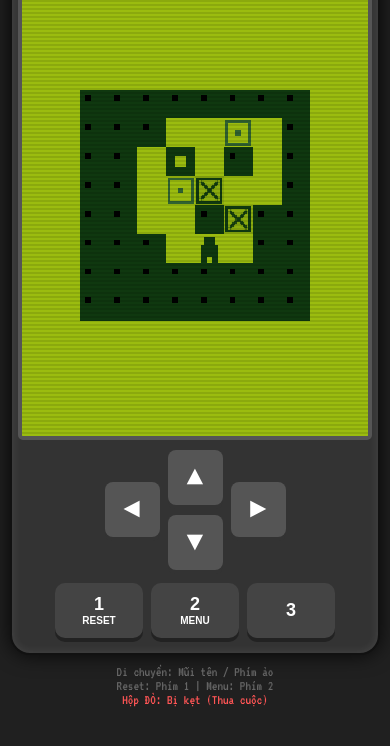
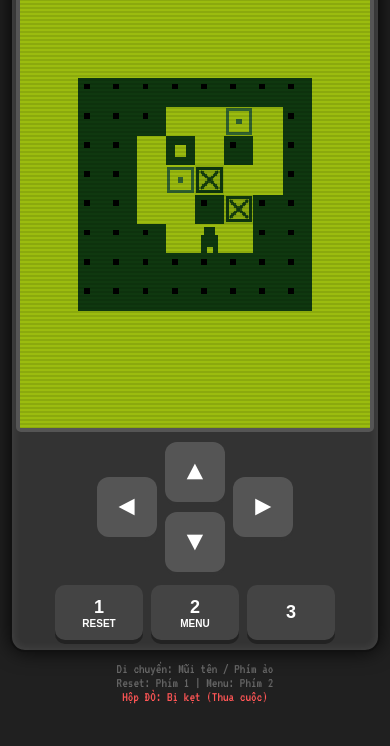
Before and after one commit to locabc/sokoban, a plain HTML site: page index.html in a window 390 px wide. Shown: the part 114-860 px from the top of the page. Drawn offline with Linux system fonts and the light colour scheme.

Commit message:
toi uu android

```diff
--- a/index.html
+++ b/index.html
@@ -131,20 +131,21 @@
             margin-top: 15px;
             display: grid;
             grid-template-columns: repeat(3, 1fr);
-            gap: 12px; /* Tăng khoảng cách nút */
+            gap: 12px;
             width: 100%;
             max-width: 280px;
         }
 
         .key {
             background: #444; color: white; border: none; border-radius: 10px;
-            padding: 0; /* Xóa padding để canh giữa text dễ hơn */
-            font-family: sans-serif; font-size: 16px; font-weight: bold;
+            padding: 0;
+            font-family: sans-serif; font-size: 18px; font-weight: bold;
             box-shadow: 0 4px 0 #222; cursor: pointer; text-align: center;
-            height: 50px; /* Cao hơn để dễ bấm */
+            height: 55px; /* Tăng chiều cao */
             display: flex; flex-direction: column; justify-content: center; align-items: center;
-            touch-action: manipulation; /* Tối ưu cảm ứng */
+            touch-action: none; /* Quan trọng: Ngăn trình duyệt xử lý touch, giảm delay */
             -webkit-tap-highlight-color: transparent;
+            user-select: none;
         }
         .key:active { transform: translateY(4px); box-shadow: 0 0 0 #222; background: #333; }
 
@@ -155,15 +156,16 @@
         }
 
         .d-btn {
-            width: 60px; height: 50px; /* Nút điều hướng to hơn */
-            background: #555; border-radius: 8px;
-            color: white; font-size: 24px;
+            width: 65px; height: 60px; /* To hơn nữa cho dễ bấm */
+            background: #555; border-radius: 12px;
+            color: white; font-size: 28px;
             display: flex; justify-content: center;
             align-items: center;
             box-shadow: 0 4px 0 #333;
             cursor: pointer;
-            touch-action: manipulation;
+            touch-action: none; /* Quan trọng: Loại bỏ delay 300ms và scroll */
             -webkit-tap-highlight-color: transparent;
+            user-select: none;
         }
         .d-btn:active { transform: translateY(4px); box-shadow: none; background: #444; }
 
@@ -178,14 +180,15 @@
         /* Mobile Optimization Specifics */
         @media (max-width: 480px) {
             body {
-                padding: 10px 0;
-                justify-content: center; /* Canh giữa theo chiều dọc */
+                padding: 5px 0;
+                justify-content: center;
             }
 
             #phone-case {
-                padding: 15px 10px;
-                border-width: 2px; /* Giảm độ dày viền */
-                width: 98%;
+                padding: 10px 8px;
+                border-width: 2px;
+                width: 100%;
+                border-radius: 15px;
             }
 
             #nokia-logo {
@@ -193,7 +196,6 @@
                 margin-bottom: 5px;
             }
 
-            /* Thu nhỏ màn hình game một chút nếu điện thoại quá nhỏ */
             #screen-container {
                 width: 100%;
                 height: auto;
@@ -206,17 +208,14 @@
             }
 
             .d-btn {
-                width: 55px; /* Điều chỉnh cho vừa chiều ngang */
-                height: 55px; /* Tăng chiều cao để dễ bấm */
-                font-size: 28px;
+                width: 60px;
+                height: 60px; /* Nút vuông vức dễ bấm */
             }
 
             .key {
                 height: 55px;
-                font-size: 18px;
             }
 
-            /* Ẩn hướng dẫn nếu màn hình quá ngắn */
             @media (max-height: 650px) {
                 .instruction { display: none; }
             }
@@ -239,27 +238,29 @@
             </div>
             <div id="pause-menu">
                 <h2>MENU</h2>
-                <p onclick="togglePause()">QUAY LAI (2)</p>
-                <p onclick="resetLevel()">CHOI LAI (1)</p>
+                <!-- Sử dụng onpointerdown để thống nhất sự kiện -->
+                <p onpointerdown="togglePause()">QUAY LAI (2)</p>
+                <p onpointerdown="resetLevel()">CHOI LAI (1)</p>
                 <div style="margin-top:10px; font-size: 16px;">Dung mui ten trai/phai<br>de chon man</div>
             </div>
         </div>
 
         <div id="keypad">
-            <!-- D-Pad Layout optimized for thumbs -->
+            <!-- D-Pad Area -->
+            <!-- SỬ DỤNG onpointerdown thay cho ontouchstart/mousedown để tránh bị nhận đôi sự kiện -->
             <div class="d-pad-area">
-                <div class="d-btn" onmousedown="handleInput('ArrowLeft')" ontouchstart="handleInput('ArrowLeft', event)">◄</div>
+                <div class="d-btn" onpointerdown="handleInput('ArrowLeft', event)">◄</div>
                 <div style="display:flex; flex-direction:column; gap:10px;">
-                    <div class="d-btn" onmousedown="handleInput('ArrowUp')" ontouchstart="handleInput('ArrowUp', event)">▲</div>
-                    <div class="d-btn" onmousedown="handleInput('ArrowDown')" ontouchstart="handleInput('ArrowDown', event)">▼</div>
+                    <div class="d-btn" onpointerdown="handleInput('ArrowUp', event)">▲</div>
+                    <div class="d-btn" onpointerdown="handleInput('ArrowDown', event)">▼</div>
                 </div>
-                <div class="d-btn" onmousedown="handleInput('ArrowRight')" ontouchstart="handleInput('ArrowRight', event)">►</div>
+                <div class="d-btn" onpointerdown="handleInput('ArrowRight', event)">►</div>
             </div>
 
             <!-- Action Keys -->
-            <button class="key" onmousedown="handleInput('1')" ontouchstart="handleInput('1', event)">1<br><span style="font-size:10px">RESET</span></button>
-            <button class="key" onmousedown="handleInput('2')" ontouchstart="handleInput('2', event)">2<br><span style="font-size:10px">MENU</span></button>
-            <button class="key" onmousedown="handleInput('3')" ontouchstart="handleInput('3', event)">3</button>
+            <button class="key" onpointerdown="handleInput('1', event)">1<br><span style="font-size:10px">RESET</span></button>
+            <button class="key" onpointerdown="handleInput('2', event)">2<br><span style="font-size:10px">MENU</span></button>
+            <button class="key" onpointerdown="handleInput('3', event)">3</button>
         </div>
     </div>
 
@@ -272,8 +273,6 @@
 <script>
 /**
  * SOKOBAN CUSTOM LEVELS
- * Imported from user's level.txt
- * 30 Levels total
  */
 
 const levelsRaw = [
@@ -343,12 +342,17 @@ const TILE_SIZE = 20;
 const COLORS = {
     bg: '#9bbc0f', wall: '#0f380f', floor: '#9bbc0f',
     goal: '#306230', box: '#8bac0f', boxOnGoal: '#0f380f', player: '#0f380f',
-    boxDead: '#d32f2f' // Màu đỏ cho box chết
+    boxDead: '#d32f2f'
 };
 
 const audioCtx = new (window.AudioContext || window.webkitAudioContext)();
 function playTone(freq, type, duration) {
-    if (audioCtx.state === 'suspended') audioCtx.resume();
+    if (audioCtx.state === 'suspended') {
+        // Không gọi resume ở đây nữa để tránh delay input
+        // Resume sẽ được xử lý một lần duy nhất trong handleInput
+    }
+    // Chỉ phát âm thanh nếu context đã chạy
+    if (audioCtx.state === 'running') {
         const osc = audioCtx.createOscillator();
         const gain = audioCtx.createGain();
         osc.type = type; osc.frequency.value = freq;
@@ -357,6 +361,7 @@ function playTone(freq, type, duration) {
         osc.start();
         gain.gain.exponentialRampToValueAtTime(0.00001, audioCtx.currentTime + duration);
         setTimeout(() => osc.stop(), duration * 1000);
+    }
 }
 
 const SFX = {
@@ -370,14 +375,17 @@ const SFX = {
 
 let canvas, ctx, currentLevelIndex = 0, grid = [], player = { x: 0, y: 0 }, steps = 0, isPaused = false, isGameWon = false;
 
+// --- BIẾN MỚI ĐỂ XỬ LÝ INPUT ---
+let lastInputTime = 0;
+const INPUT_COOLDOWN = 100; // 100ms debounce (ngăn nhận lệnh kép)
+
 function init() {
     canvas = document.getElementById('gameCanvas');
     ctx = canvas.getContext('2d');
-    // Sử dụng key lưu trữ mới để tránh xung đột với map cũ
+
     const saved = localStorage.getItem('nokia_sokoban_custom_lvl');
     if (saved) {
         const parsed = parseInt(saved);
-        // Đảm bảo index nằm trong giới hạn của danh sách level mới
         if (parsed >= 0 && parsed < levelsRaw.length) {
             currentLevelIndex = parsed;
         } else {
@@ -385,10 +393,6 @@ function init() {
         }
     }
     loadLevel(currentLevelIndex);
-    // Handle resize for responsive canvas
-    window.addEventListener('resize', () => {
-        // Optional: re-center or adjust logic if needed
-    });
     render();
 }
 
@@ -429,16 +433,12 @@ function checkWin() {
     return true;
 }
 
-// --- Deadlock Detection Code (Logic mới) ---
 function isWall(x, y) {
-    // Kiểm tra xem tọa độ có phải tường không
-    if (y < 0 || y >= grid.length || x < 0 || x >= grid[y].length) return true; // Ngoài biên coi như tường
+    if (y < 0 || y >= grid.length || x < 0 || x >= grid[y].length) return true;
     return grid[y][x] === '#';
 }
 
 function isCornerDeadlock(x, y) {
-    // Hộp ($) đang ở (x,y). Nó không phải là đích (vì gọi hàm này cho $)
-
     const wU = isWall(x, y - 1);
     const wD = isWall(x, y + 1);
     const wL = isWall(x - 1, y);
@@ -451,7 +451,6 @@ function isCornerDeadlock(x, y) {
 
     return false;
 }
-// -------------------------------------------
 
 function move(dx, dy) {
     if(isPaused || isGameWon) return;
@@ -488,13 +487,26 @@ function togglePause() {
     document.getElementById('pause-menu').style.display = isPaused ? 'flex' : 'none';
 }
 
-// Xử lý input cho cả chuột và cảm ứng
+// --- HÀM XỬ LÝ INPUT ĐÃ TỐI ƯU ---
 function handleInput(k, e) {
     if (e) {
-        e.preventDefault(); // Ngăn hành động mặc định như click chuột lần 2, zoom
+        // Ngăn hành động mặc định (scroll, zoom, mouse emulation)
+        e.preventDefault();
+        e.stopPropagation();
     }
 
-    if(audioCtx.state === 'suspended') audioCtx.resume();
+    // 1. Kích hoạt âm thanh một lần duy nhất (User Interaction Requirement)
+    if(audioCtx.state === 'suspended') {
+        audioCtx.resume();
+    }
+
+    // 2. Kiểm tra Cooldown (Ngăn Double Click/Ghost Click)
+    const now = Date.now();
+    if (now - lastInputTime < INPUT_COOLDOWN) {
+        return; // Bỏ qua nếu ấn quá nhanh (dưới 100ms)
+    }
+    lastInputTime = now;
+
     if(k === '1') return resetLevel();
     if(k === '2') return togglePause();
 
@@ -510,6 +522,7 @@ function handleInput(k, e) {
     if(k==='ArrowRight') move(1,0);
 }
 
+// Keyboard Listener
 document.addEventListener('keydown', e => {
     if(["ArrowUp","ArrowDown","ArrowLeft","ArrowRight"].includes(e.code)) e.preventDefault();
     let k = e.code;
@@ -518,7 +531,6 @@ document.addEventListener('keydown', e => {
 });
 
 function drawTile(x, y, c, s=false) {
-    // Tự động tính toán lại scale nếu màn hình thay đổi
     let ox = Math.floor((canvas.width - grid[0].length * TILE_SIZE) / 2);
     let oy = Math.floor((canvas.height - grid.length * TILE_SIZE) / 2);
 
@@ -545,18 +557,13 @@ function render() {
                 drawTile(x, y, COLORS.goal, true);
                 ctx.fillStyle = COLORS.goal; ctx.fillRect(dx+8, dy+8, 4, 4);
             } else if(c === '$') {
-                // Kiểm tra xem hộp này có bị kẹt chết không
                 const dead = isCornerDeadlock(x, y);
                 const boxColor = dead ? COLORS.boxDead : COLORS.box;
-
                 drawTile(x, y, boxColor, false);
-
-                // Vẽ X hoặc viền
                 ctx.strokeStyle = COLORS.boxOnGoal; ctx.lineWidth = 2;
                 ctx.strokeRect(dx+2, dy+2, 16, 16);
                 ctx.beginPath(); ctx.moveTo(dx+4, dy+4); ctx.lineTo(dx+16, dy+16);
                 ctx.moveTo(dx+16, dy+4); ctx.lineTo(dx+4, dy+16); ctx.stroke();
-
             } else if(c === '*') {
                 drawTile(x, y, COLORS.boxOnGoal);
                 ctx.fillStyle = COLORS.bg; ctx.fillRect(dx+6, dy+6, 8, 8);
```
Lines whose indentation alone changed are shown as unchanged.
